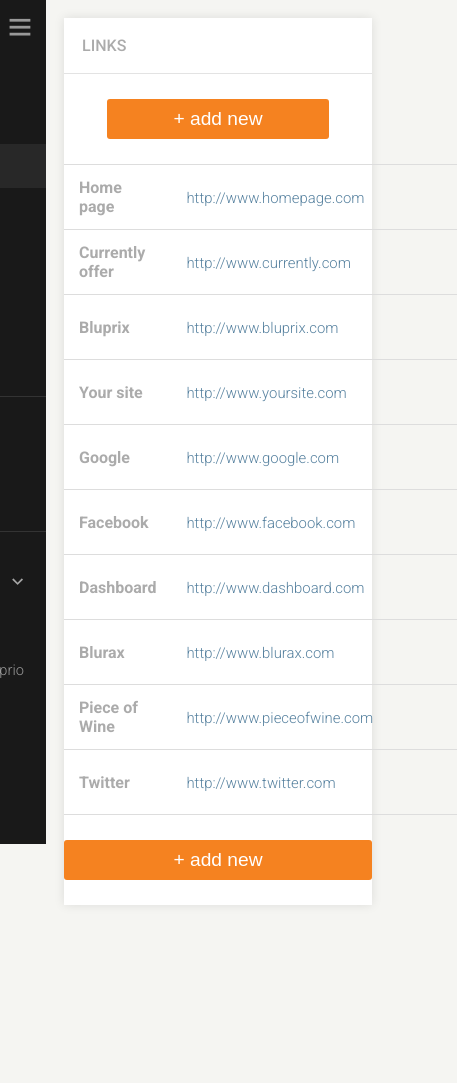
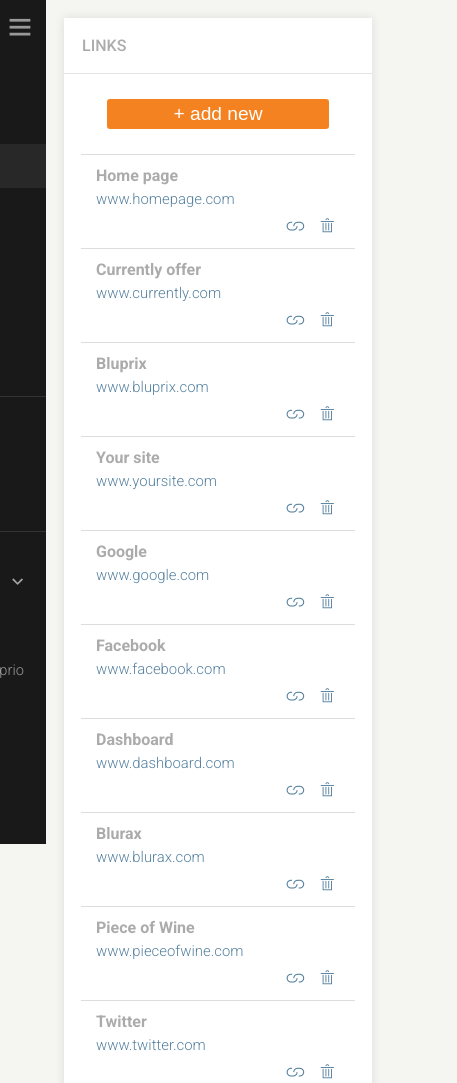
Before and after one commit to NatalGi/AdminPanel, a website: page pages/links.html in a window 390 px wide. Shown: the top 1083 px of the page, 457 px wide, since content can reach past the window. Before the commit the page ends 923 px from the top, so only its background shows below. Drawn offline with nearby package versions, Linux system fonts and the light colour scheme; files whose address does not match are found by name.

Commit message:
Add RWD to Links page

```diff
--- a/pages/links.html
+++ b/pages/links.html
@@ -176,13 +176,13 @@
 							</div>
 						</div>
 						<div class="row">
-							<div class="offset-md-2 col-md-8">
+							<div class="col-xs-12 col-sm-12 offset-md-1 col-md-10 offset-lg-1 col-lg-10 offset-xl-1 col-xl-10 offset-xxl-2 col-xxl-8">
 								<div class="component--table table-1 margin-top-s">
 									<table>
 										<tr class="border-top table-row">
-											<td class="col-left">Home page</td>
-											<td class="col-right"><a class="large-link" href="#">http://www.homepage.com</a></td>
-											<td class="align-right">
+											<td class="col-first">Home page</td>
+											<td class="col-second"><a class="large-link" href="#">www.homepage.com</a></td>
+											<td class="col-third align-right">
 												<a class="large-link auto-hiding links-icon" href="#">
 													<i class="icon icon-xs table-icon icon-links"></i>
 												</a>
@@ -192,9 +192,9 @@
 											</td>
 										</tr>
 										<tr class="border-top table-row">
-											<td>Currently offer</td>
-											<td><a class="large-link" href="#">http://www.currently.com</a></td>
-											<td class="align-right">
+											<td class="col-first">Currently offer</td>
+											<td class="col-second"><a class="large-link" href="#">www.currently.com</a></td>
+											<td class="col-third align-right">
 												<a class="large-link auto-hiding links-icon" href="#">
 													<i class="icon icon-xs table-icon icon-links"></i>
 												</a>
@@ -204,9 +204,9 @@
 											</td>
 										</tr>
 										<tr class="border-top table-row" href="Bluprix">
-											<td>Bluprix</td>
-											<td><a class="large-link" href="#">http://www.bluprix.com</a></td>
-											<td class="align-right">
+											<td class="col-first">Bluprix</td>
+											<td class="col-second"><a class="large-link" href="#">www.bluprix.com</a></td>
+											<td class="col-third align-right">
 												<a class="large-link auto-hiding links-icon" href="#">
 													<i class="icon icon-xs table-icon icon-links"></i>
 												</a>
@@ -216,9 +216,9 @@
 											</td>
 										</tr>
 										<tr class="border-top table-row">
-											<td>Your site</td>
-											<td><a class="large-link" href="#">http://www.yoursite.com</a></td>
-											<td class="align-right">
+											<td class="col-first">Your site</td>
+											<td class="col-second"><a class="large-link" href="#">www.yoursite.com</a></td>
+											<td class="col-third align-right">
 												<a class="large-link auto-hiding links-icon" href="#">
 													<i class="icon icon-xs table-icon icon-links"></i>
 												</a>
@@ -228,9 +228,9 @@
 											</td>
 										</tr>
 										<tr class="border-top table-row">
-											<td>Google</td>
-											<td><a class="large-link" href="#">http://www.google.com</a></td>
-											<td class="align-right">
+											<td class="col-first">Google</td>
+											<td class="col-second"><a class="large-link" href="#">www.google.com</a></td>
+											<td class="col-third align-right">
 												<a class="large-link auto-hiding links-icon" href="#">
 													<i class="icon icon-xs table-icon icon-links"></i>
 												</a>
@@ -240,9 +240,9 @@
 											</td>
 										</tr>
 										<tr class="border-top table-row">
-											<td>Facebook</td>
-											<td><a class="large-link" href="#">http://www.facebook.com</a></td>
-											<td class="align-right">
+											<td class="col-first">Facebook</td>
+											<td class="col-second"><a class="large-link" href="#">www.facebook.com</a></td>
+											<td class="col-third align-right">
 												<a class="large-link auto-hiding links-icon" href="#">
 													<i class="icon icon-xs table-icon icon-links"></i>
 												</a>
@@ -252,9 +252,9 @@
 											</td>
 										</tr>
 										<tr class="border-top table-row">
-											<td>Dashboard</td>
-											<td><a class="large-link" href="#">http://www.dashboard.com</a></td>
-											<td class="align-right">
+											<td class="col-first">Dashboard</td>
+											<td class="col-second"><a class="large-link" href="#">www.dashboard.com</a></td>
+											<td class="col-third align-right">
 												<a class="large-link auto-hiding links-icon" href="#">
 													<i class="icon icon-xs table-icon icon-links"></i>
 												</a>
@@ -264,9 +264,9 @@
 											</td>
 										</tr>
 										<tr class="border-top table-row">
-											<td>Blurax</td>
-											<td><a class="large-link" href="#">http://www.blurax.com</a></td>
-											<td class="align-right">
+											<td class="col-first">Blurax</td>
+											<td class="col-second"><a class="large-link" href="#">www.blurax.com</a></td>
+											<td class="col-third align-right">
 												<a class="large-link auto-hiding links-icon" href="#">
 													<i class="icon icon-xs table-icon icon-links"></i>
 												</a>
@@ -276,9 +276,9 @@
 											</td>
 										</tr>
 										<tr class="border-top table-row">
-											<td>Piece of Wine</td>
-											<td><a class="large-link" href="#">http://www.pieceofwine.com</a></td>
-											<td class="align-right">
+											<td class="col-first">Piece of Wine</td>
+											<td class="col-second"><a class="large-link" href="#">www.pieceofwine.com</a></td>
+											<td class="col-third align-right">
 												<a class="large-link auto-hiding links-icon" href="#">
 													<i class="icon icon-xs table-icon icon-links"></i>
 												</a>
@@ -288,9 +288,9 @@
 											</td>
 										</tr>
 										<tr class="border-top border-bottom table-row">
-											<td>Twitter</td>
-											<td><a class="large-link" href="#">http://www.twitter.com</a></td>
-											<td class="align-right">
+											<td class="col-first">Twitter</td>
+											<td class="col-second"><a class="large-link" href="#">www.twitter.com</a></td>
+											<td class="col-third align-right">
 												<a class="large-link auto-hiding links-icon" href="#">
 													<i class="icon icon-xs table-icon icon-links"></i>
 												</a>
@@ -304,7 +304,7 @@
 							</div>
 						</div>
 						<div class="row">
-							<div class="offset-md-5 col-md-2">
+							<div class="offset-xs-1 col-xs-10 offset-sm-3 col-sm-6 offset-md-4 col-md-4 offset-xxl-5 col-xxl-2">
 								<div class="component--button margin-top-s margin-bottom-s">
 									<button class="text-btn orange-btn">+ add new</button>
 								</div>
--- a/sass/components/_button.scss
+++ b/sass/components/_button.scss
@@ -63,4 +63,14 @@
 		width: 40px;
 		font-size: 100%;
 	}
+
+	@media(max-width: 768px) {
+		button {
+			height: 30px;
+		}
+		.text-btn {
+			padding-left: 16px;
+			padding-right: 16px;
+		}
+	}
 }
--- a/sass/components/_table.scss
+++ b/sass/components/_table.scss
@@ -6,17 +6,18 @@
 				padding: 13px 15px;
 				cursor: pointer;
 
-				&.col-left {
+				&.col-first {
 					width: 40%;
 				}
 
-				&.col-right {
+				&.col-second {
 					width: 40%;
 				}
 
 				.table-icon {
+					width: inherit;
 					text-align: center;
-					margin: 0 12px;
+					margin: 5px 6px;
 				}
 			}
 
@@ -30,6 +31,38 @@
 
 			&:hover .align-right .auto-hiding, &:active .align-right  .auto-hiding {
 				visibility: visible;
+			}
+		}
+
+		@media(max-width: 768px) {
+			table tr {
+				.auto-hiding {
+					visibility: visible;
+				}
+			}
+		}
+
+		@media(max-width: 560px) {
+			table tr {
+				td {
+					display: block;
+					padding: 2px 15px;
+					word-break: break-all;
+
+					&.col-first {
+						padding-top: 11px;
+						width: 100%;
+					}
+
+					&.col-second {
+						width: 100%;
+					}
+
+					&.col-third {
+						padding-bottom: 11px;
+						width: 100%;
+					}
+				}
 			}
 		}
 	}
```
Also changed, not shown: css/style.css, 1 other file.
